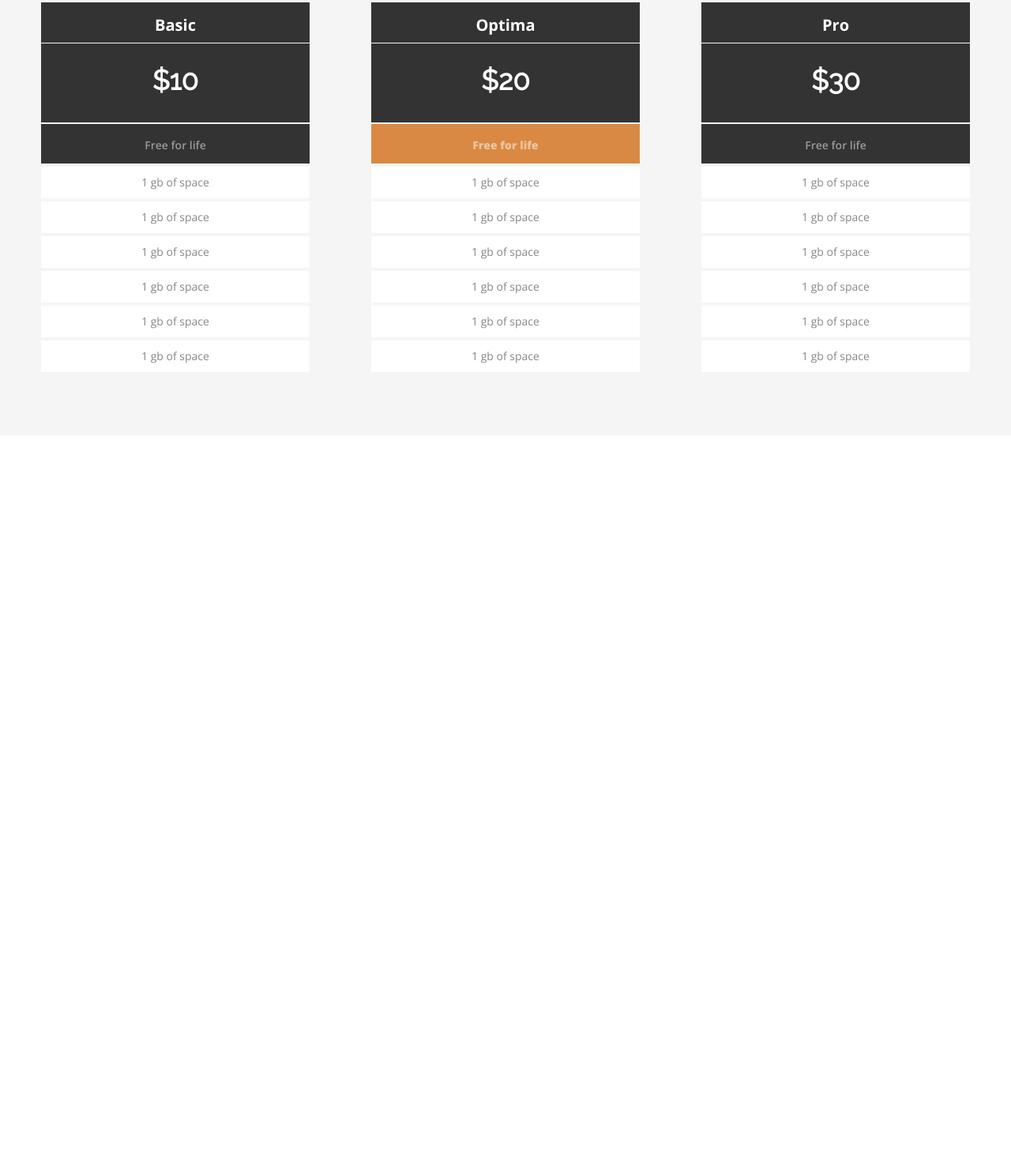
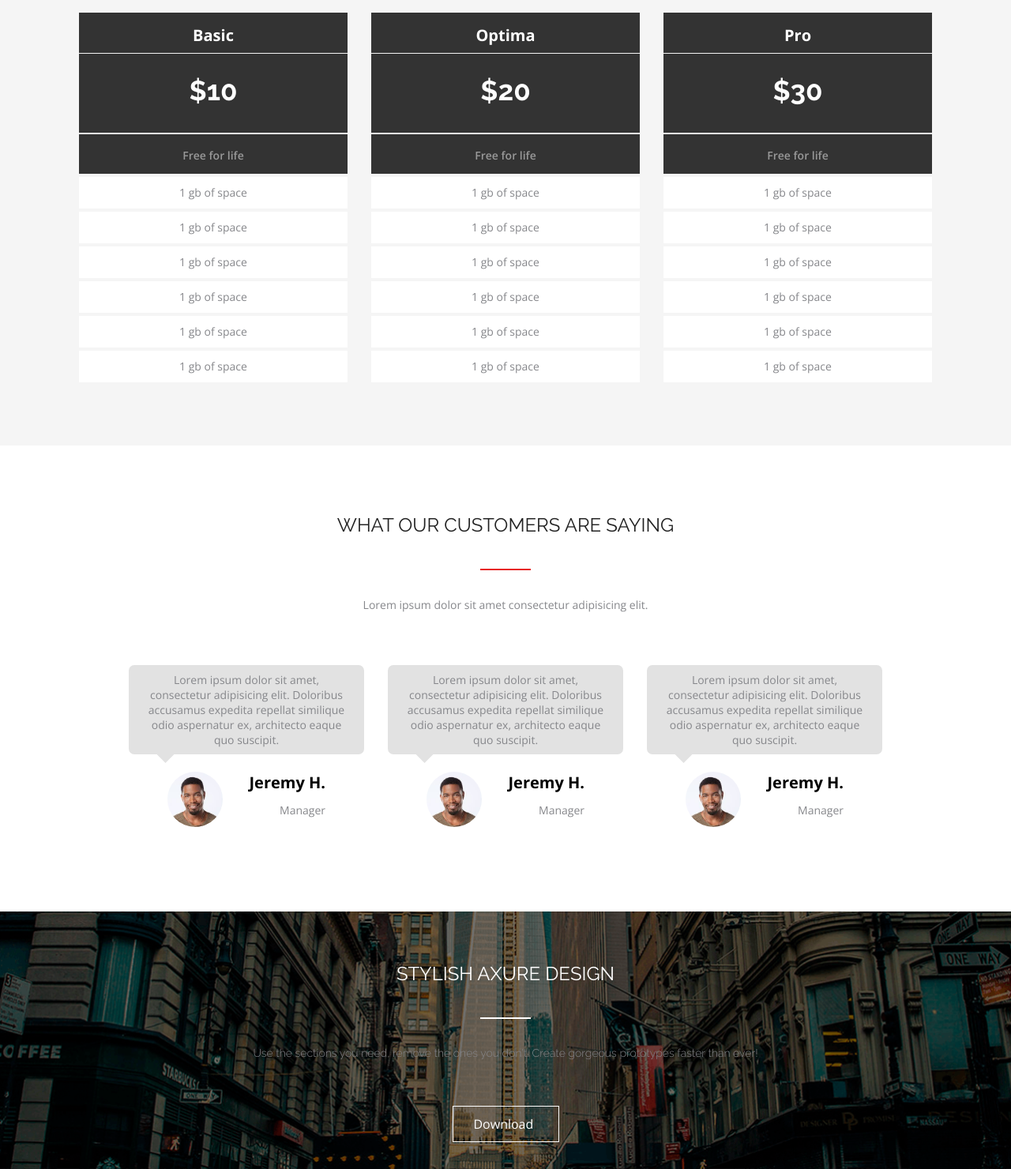
Before and after one commit to RomanPeshko/FE12-wk-1-Roman-Peshko, a plain HTML site: page HomeWork-2/index.html in a window 1280 px wide. Shown: the part 886-2366 px from the top of the page at 79% size. Before the commit the page ends 1437 px from the top, so only its background shows below. Drawn offline with nearby package versions, Linux system fonts and the light colour scheme.

Commit message:
section customers, axure

```diff
--- /dev/null
+++ b/HomeWork-2/css/axure.css
@@ -0,0 +1,58 @@
+.axure-section {
+    width: 100%;
+    height: 100%;
+    background: url('../img/city.png');
+    padding-top: 58px;
+    padding-bottom: 34px;
+    background-repeat: no-repeat;
+    background-size: cover;
+    background-position: center;
+    position: relative;
+}
+.axure-section::after {
+    content: '';
+    width: 100%;
+    height: 100%;
+    background-color: rgba(0, 0, 0, 0.55);
+    display: block;
+    position: absolute;
+    top: 0;
+    left: 0;
+}
+.axure-title {
+    color: #FFFFFF;
+}
+.axure-title::after {
+    content: '';
+    width: 64px;
+    height: 2px;
+    background-color: #FFFFFF;
+    display: block;
+    margin: auto;
+    margin-top: 34px;
+    margin-bottom: 34px;
+}
+.axure-discription {
+    margin: auto;
+    margin-bottom: 57px;
+    font-family: 'Raleway', sans-serif;
+    font-weight: 300;
+    font-style: 16px;
+    line-height: 19px;
+    color: #FFFFFFCC;
+    ;
+}
+.axure-button {
+    padding: 11px 26px;
+    background-color: rgba(0, 0, 0, 0.0);
+    border: 1px solid #FFFFFF;
+    margin: auto;
+    display: block;
+    color: #FFFFFF;
+    width: 135px;
+
+}
+.axure-button:hover {
+    border: 1px solid rgb(159, 159, 165);
+    color: rgb(159, 159, 165);
+}
--- /dev/null
+++ b/HomeWork-2/css/customers.css
@@ -0,0 +1,96 @@
+.customers-section {
+    padding: 80px 0 119px 0;
+   background-color:  #ffffff;
+}
+.customers-title {
+    color: #212121;
+}
+.customers-title::after {
+    content: '';
+    width: 64px;
+    height: 2px;
+    background-color: #E72424;
+    display: block;
+    margin: auto;
+    margin-top: 34px;
+    margin-bottom: 34px;
+}
+.customers-discription {
+    margin: auto;
+    margin-bottom: 67px;
+}
+.customersrow {
+    display: flex;
+    flex-wrap: wrap;
+    justify-content: center;
+    flex-direction: row;
+    margin: 0 -15px;
+}
+.customersrow-item {
+    margin: 0 15px;
+    width: 298px;
+}
+.customersrow-item__text {
+    margin-bottom: 22px;
+    padding: 9px 22px;
+    width: 298px;
+    background-color: #E2E2E2;
+    border-radius: 7px;
+    font-family: 'Open Sans', sans-serif;
+    font-weight: 400;
+    font-size: 14px;
+    line-height: 19px;
+    text-align: center;
+    color: #86878B;
+    position: relative;
+}
+.customersrow-item__text::after {
+    content: '';
+    width: 0;
+    height: 0;
+    border-top: 17px solid transparent;
+    border-right: 17px solid transparent;
+    border-bottom: 17px solid  #E2E2E2;
+    position: absolute;
+    transform: rotate(-45deg);
+    display: block;
+    margin-top: -15px;
+    margin-left: 10px;
+}
+.customersrow-item__person {
+    margin: auto;
+    max-width: 200px;
+    position: relative;
+}
+.customersrow-item__person::before {
+    content: '';
+    width: 70px;
+    height: 70px;
+    display: inline-block;
+    position: absolute;
+    top: 0;
+    left: 0;
+    background: url('../img/person.jpeg');
+    background-repeat: no-repeat;
+    background-size: cover;
+    border-radius: 50%;
+    vertical-align: top;
+    margin-right: 45px;
+}
+.customersrow-item__title{
+    font-family:  'Open Sans', sans-serif;
+    font-weight: 700;
+    font-size: 20px;
+    line-height: 27px;
+    text-align: right;
+    margin-bottom: 12px;
+}
+
+.customersrow-item__discription{
+    text-align: right;
+    font-family: 'Open Sans', sans-serif;
+    font-weight: 400;
+    font-size: 14px;
+    line-height: 19px;
+    color: #86878B;
+}
--- a/HomeWork-2/css/pricing.css
+++ b/HomeWork-2/css/pricing.css
@@ -1,41 +1,39 @@
-.pricing-section{
+.pricing-section {
     padding: 80px 0;
     background-color: #F5F5F5;
 }
-.pricing-title{
-text-align: center;
-margin-bottom: 34px;
+.pricing-title {
+    color: #212121;
 }
-.pricing-underline{
+.pricing-title::after {
+    content: '';
+    width: 64px;
+    height: 2px;
+    background-color: #E72424;
+    display: block;
     margin: auto;
+    margin-top: 34px;
     margin-bottom: 34px;
-    background-color: #E72424;
 }
-.pricing-discription{
+.pricing-discription {
     margin: auto;
     margin-bottom: 63px;
-    text-align: center;
-    font-size: 14px;
-    line-height: 19px;
-    width: 363px;
-    height: 19px;
-    color: #86878B;
 }
-.pricing-card{
+.pricing-card {
     display: flex;
     flex-wrap: wrap;
     justify-content: center;
     flex-direction: row;
-    margin: 0 -78px;
+    margin: 0 -15px;
 }
-.pricing-card__item{
-    margin: 0 39px;
+.pricing-card__item {
+    margin: 0 15px;
     width: 340px;
 }
-.pricing-card__list{
+.pricing-card__list {
     text-align: center;
 }
-.pricing-list__one{
+.pricing-list__one {
     background-color: #333333;
     color: #FFFFFF;
     padding-top: 15px;
@@ -44,7 +42,7 @@ margin-bottom: 34px;
     font-weight: 700;
     font-size: 20px;
 }
-.pricing-list__two{
+.pricing-list__two {
     margin-top: 1px;
     background-color: #333333;
     color: #FFFFFF;
@@ -54,7 +52,7 @@ margin-bottom: 34px;
     font-weight: 700;
     font-size: 35px;
 }
-.pricing-list__three{
+.pricing-list__three {
     margin-top: 2px;
     background-color: #333333;
     color: #FFFFFF80;
@@ -64,7 +62,17 @@ margin-bottom: 34px;
     padding-top: 17px;
     padding-bottom: 14px;
 }
-.pricing-list__all{
+.pricing-list__three:hover {
+    margin-top: 2px;
+    background-color: #D98943;
+    color:  #FFFFFF80;
+    font-family: 'Open Sans', sans-serif;
+    font-weight: 800;
+    font-size: 14px;
+    padding-top: 17px;
+    padding-bottom: 14px;
+}
+.pricing-list {
     margin-top: 4px;
     background-color: #FFFFFF;
     color: #86878B;
@@ -74,13 +82,3 @@ margin-bottom: 34px;
     padding-top: 10px;
     padding-bottom: 11px;
 }
-.pricing-list__threecenter{
-    margin-top: 2px;
-    background-color: #D98943;
-    color:  #FFFFFF80;
-    font-family: 'Open Sans', sans-serif;
-    font-weight: 800;
-    font-size: 14px;
-    padding-top: 17px;
-    padding-bottom: 14px;
-}
--- a/HomeWork-2/css/style.css
+++ b/HomeWork-2/css/style.css
@@ -1,5 +1,7 @@
 @import url('../css/awesome.css');
 @import url('../css/pricing.css');
+@import url('../css/customers.css');
+@import url('../css/axure.css');
 
 * {
     margin: 0;
@@ -14,25 +16,29 @@ html{
 }
 
 
-.container{
+.container {
     max-width: 1170px;
     padding: 0 15px;
     margin: auto;
+    position: relative;
+    z-index: 1;
 }
 
-section{
+section {
     width: 100%;
 
  }
- .title{
+ .title {
     text-align: center;
     line-height: 42px;
     font-weight: 400;
     font-family: 'Raleway', sans-serif;
-    color: #212121;
     text-transform: uppercase;
 }
-.underline{
-    width: 64px;
-    height: 2px;
+.discription {
+    text-align: center;
+    font-size: 14px;
+    line-height: 19px;
+    height: 19px;
+    color: #86878B;
 }
--- a/HomeWork-2/index.html
+++ b/HomeWork-2/index.html
@@ -5,7 +5,7 @@
     <meta http-equiv="X-UA-Compatible" content="IE=edge">
     <meta name="viewport" content="width=device-width, initial-scale=1.0">
     <link rel="preconnect" href="https://fonts.gstatic.com">
-    <link href="https://fonts.googleapis.com/css2?family=Open+Sans:wght@400;600;700;800&family=Raleway&display=swap" rel="stylesheet">
+<link href="https://fonts.googleapis.com/css2?family=Open+Sans:wght@300;400;600;700;800&family=Raleway:wght@300;400;500;600;700;800;900&display=swap" rel="stylesheet">
     <link rel="stylesheet" href="./css/style.css">
     <title>WHY THIS IS AWESOME</title>
 </head>
@@ -17,8 +17,7 @@
             <h2 class="title awesome-title">
                 WHY THIS IS AWESOME
             </h2>
-            <div class="underline awesome-underline"></div>
-            <div class="awesome-discription">
+            <div class="discription awesome-discription">
                 <p>Lorem, ipsum dolor sit amet consectetur adipisicing elit.
                 </p>
             </div>
@@ -84,8 +83,7 @@
             <h2 class="title pricing-title">
                 Pricing options
             </h2>
-            <div class="underline pricing-underline"></div>
-            <div class="pricing-discription">
+            <div class="discription pricing-discription">
                 <p>
                     Lorem ipsum dolor sit amet consectetur adipisicing elit.
                 </p>
@@ -93,45 +91,180 @@
             <div class="pricing-card">
                 <div class="pricing-card__item">
                     <ul class="pricing-card__list">
-                        <li class="pricing-list__one">Basic</li>
-                        <li class="pricing-list__two">$10</li>
-                        <li class="pricing-list__three">Free for life</li>
-                        <li class="pricing-list__all">1 gb of space</li>
-                        <li class="pricing-list__all">1 gb of space</li>
-                        <li class="pricing-list__all">1 gb of space</li>
-                        <li class="pricing-list__all">1 gb of space</li>
-                        <li class="pricing-list__all">1 gb of space</li>
-                        <li class="pricing-list__all">1 gb of space</li>
+                        <li>
+                            <h4 class="pricing-list__one">Basic</h4>
+                        </li>
+                        <li>
+                            <p class="pricing-list__two">$10</p>
+                        </li>
+                        <li>
+                            <p class="pricing-list__three">Free for life</p>
+                        </li>
+                        <li>
+                            <p class="pricing-list">1 gb of space</p>
+                        </li>
+                        <li>
+                            <p class="pricing-list">1 gb of space</p>
+                        </li>
+                        <li>
+                            <p class="pricing-list">1 gb of space</p>
+                        </li>
+                        <li>
+                            <p class="pricing-list">1 gb of space</p>
+                        </li>
+                        <li>
+                            <p class="pricing-list">1 gb of space</p>
+                        </li>
+                        <li>
+                            <p class="pricing-list">1 gb of space</p>
+                        </li>
                     </ul>
                 </div>
                 <div class="pricing-card__item">
                     <ul class="pricing-card__list">
-                        <li class="pricing-list__one">Optima</li>
-                        <li class="pricing-list__two">$20</li>
-                        <li class="pricing-list__threecenter">Free for life</li>
-                        <li class="pricing-list__all">1 gb of space</li>
-                        <li class="pricing-list__all">1 gb of space</li>
-                        <li class="pricing-list__all">1 gb of space</li>
-                        <li class="pricing-list__all">1 gb of space</li>
-                        <li class="pricing-list__all">1 gb of space</li>
-                        <li class="pricing-list__all">1 gb of space</li>
+                        <li>
+                            <h4 class="pricing-list__one">Optima</h4>
+                        </li>
+                        <li>
+                            <p class="pricing-list__two">$20</p>
+                        </li>
+                        <li>
+                            <p class="pricing-list__three">Free for life</p>
+                        </li>
+                        <li>
+                            <p class="pricing-list">1 gb of space</p>
+                        </li>
+                        <li>
+                            <p class="pricing-list">1 gb of space</p>
+                        </li>
+                        <li>
+                            <p class="pricing-list">1 gb of space</p>
+                        </li>
+                        <li>
+                            <p class="pricing-list">1 gb of space</p>
+                        </li>
+                        <li>
+                            <p class="pricing-list">1 gb of space</p>
+                        </li>
+                        <li>
+                            <p class="pricing-list">1 gb of space</p>
+                        </li>
                     </ul>
                 </div>
                 <div class="pricing-card__item">
                     <ul class="pricing-card__list">
-                        <li class="pricing-list__one">Pro</li>
-                        <li class="pricing-list__two">$30</li>
-                        <li class="pricing-list__three">Free for life</li>
-                        <li class="pricing-list__all">1 gb of space</li>
-                        <li class="pricing-list__all">1 gb of space</li>
-                        <li class="pricing-list__all">1 gb of space</li>
-                        <li class="pricing-list__all">1 gb of space</li>
-                        <li class="pricing-list__all">1 gb of space</li>
-                        <li class="pricing-list__all">1 gb of space</li>
+                        <li>
+                            <h4 class="pricing-list__one">Pro</h4>
+                        </li>
+                        <li>
+                            <p class="pricing-list__two">$30</p>
+                        </li>
+                        <li>
+                            <p class="pricing-list__three">Free for life</p>
+                        </li>
+                        <li>
+                            <p class="pricing-list">1 gb of space</p>
+                        </li>
+                        <li>
+                            <p class="pricing-list">1 gb of space</p>
+                        </li>
+                        <li>
+                            <p class="pricing-list">1 gb of space</p>
+                        </li>
+                        <li>
+                            <p class="pricing-list">1 gb of space</p>
+                        </li>
+                        <li>
+                            <p class="pricing-list">1 gb of space</p>
+                        </li>
+                        <li>
+                            <p class="pricing-list">1 gb of space</p>
+                        </li>
                     </ul>
                 </div>
             </div>
         </div>
     </section>
+
+    <!--секция customers-->
+    <section class="section customers-section">
+        <div class="container">
+            <h2 class="title customers-title">
+                what our customers are saying
+            </h2>
+            <div class="discription customers-discription">
+                <p>
+                    Lorem ipsum dolor sit amet consectetur adipisicing elit.
+                </p>
+            </div>
+            <div class="customersrow">
+                <div class="customersrow-item">
+                    <div class="customersrow-item__text">
+                        Lorem ipsum dolor sit amet, consectetur
+                        adipisicing elit. Doloribus accusamus expedita
+                        repellat similique odio aspernatur ex, architecto
+                        eaque quo suscipit.
+                    </div>
+                    <div class="customersrow-item__person">
+                        <h3 class="customersrow-item__title">
+                            Jeremy H.
+                        </h3>
+                        <p class="customersrow-item__discription">
+                            Manager
+                        </p>
+                    </div>
+                </div>
+                <div class="customersrow-item">
+                    <div class="customersrow-item__text">
+                        Lorem ipsum dolor sit amet, consectetur
+                        adipisicing elit. Doloribus accusamus expedita
+                        repellat similique odio aspernatur ex, architecto
+                        eaque quo suscipit.
+                    </div>
+                    <div class="customersrow-item__person">
+                        <h3 class="customersrow-item__title">
+                            Jeremy H.
+                        </h3>
+                        <p class="customersrow-item__discription">
+                            Manager
+                        </p>
+                    </div>
+                </div>
+                <div class="customersrow-item">
+                    <div class="customersrow-item__text">
+                        Lorem ipsum dolor sit amet, consectetur
+                        adipisicing elit. Doloribus accusamus expedita
+                        repellat similique odio aspernatur ex, architecto
+                        eaque quo suscipit.
+
+                    </div>
+                    <div class="customersrow-item__person">
+                        <h3 class="customersrow-item__title">
+                            Jeremy H.
+                        </h3>
+                        <p class="customersrow-item__discription">
+                            Manager
+                        </p>
+                    </div>
+                </div>
+            </div>
+        </div>
+
+    </section>
+     <!--секция axure-->
+     <section class="section axure-section">
+        <div class="container">
+            <h2 class="title axure-title">
+                stylish axure design
+            </h2>
+            <div class="discription axure-discription">
+                <p>
+                    Use the sections you need, remove the ones you don't. Create gorgeous prototypes faster than ever!                </p>
+            </div>
+            <a href="#" class="axure-button">
+                    Download
+            </a>
+        </div>
+     </section>
 </body>
 </html>
```
Also changed, not shown: HomeWork-2/css/awesome.css (+18 -19 lines), HomeWork-2/img/city.png (added), HomeWork-2/img/person.jpeg (added).
